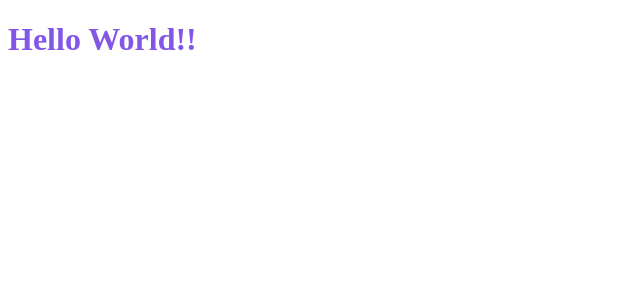
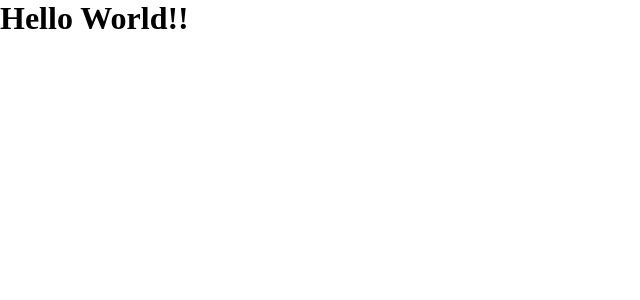
Before and after one commit to k3n3dfelix/RocketSeat, a React (Create React App) app in the folder dtmoney/: page / in a window 1280 px wide. Shown: the top 300 px of the page, without its empty margins (0-640 px from the left). Built offline with nearby package versions, Linux system fonts and the light colour scheme.

Commit message:
Adiconado algumas configurações globais ao projeto

```diff
--- a/dtmoney/public/index.html
+++ b/dtmoney/public/index.html
@@ -3,6 +3,8 @@
   <head>
     <meta charset="utf-8" />
     <meta name="viewport" content="width=device-width, initial-scale=1" />
+
+    <link rel="shortcut icon" href="favicon.png" type="image/png">
     <title>DT Moneys</title>
   </head>
   <body>
--- a/dtmoney/src/App.tsx
+++ b/dtmoney/src/App.tsx
@@ -1,12 +1,11 @@
-import styled from 'styled-components'
+import { GlobalStyle } from "./styles/global";
 
-const Title = styled.h1`
-color:#8257e6;`
 
 export function App() {
   return (
     <div className="App">
-     <Title>Hello World!!</Title>
+     <h1>Hello World!!</h1>
+     <GlobalStyle></GlobalStyle>
     </div>
   );
 }
--- /dev/null
+++ b/dtmoney/src/styles/global.ts
@@ -0,0 +1,49 @@
+import {createGlobalStyle} from 'styled-components'
+
+export const GlobalStyle = createGlobalStyle`
+
+    :root {
+        --background: #f0f2f5;
+        --red: #E52E4D;
+        --blue: #5429CC;
+
+        --blue-light: #6933FF;
+
+        --text-title: #363F5F;
+        --text-body: #969CB3;
+
+        --background: #F0F2F5;
+        --shape: #FFFFFF;
+    }
+    * {
+        margin: 0;
+        padding: 0;
+        box-sizing: border-box;
+    }
+
+    html{
+        @media(max-width: 1080px){
+            font-size: 93,75%; //15px
+        }
+
+        @media(max-width: 1720px){
+            font-size: 87,75%; //14px
+        }
+    }
+
+    body {
+        background: var(--brackground);
+        -webkit-font-smoothing: antialiased;
+    }
+
+    button {
+        cursor: pointer;
+    }
+
+    [disabled]{
+        opacity: 0.6;
+        cursor: not-allowed;
+
+    }
+
+`
```
Also changed, not shown: dtmoney/public/favicon.png (renamed from dtmoney/src/favicon.png).
